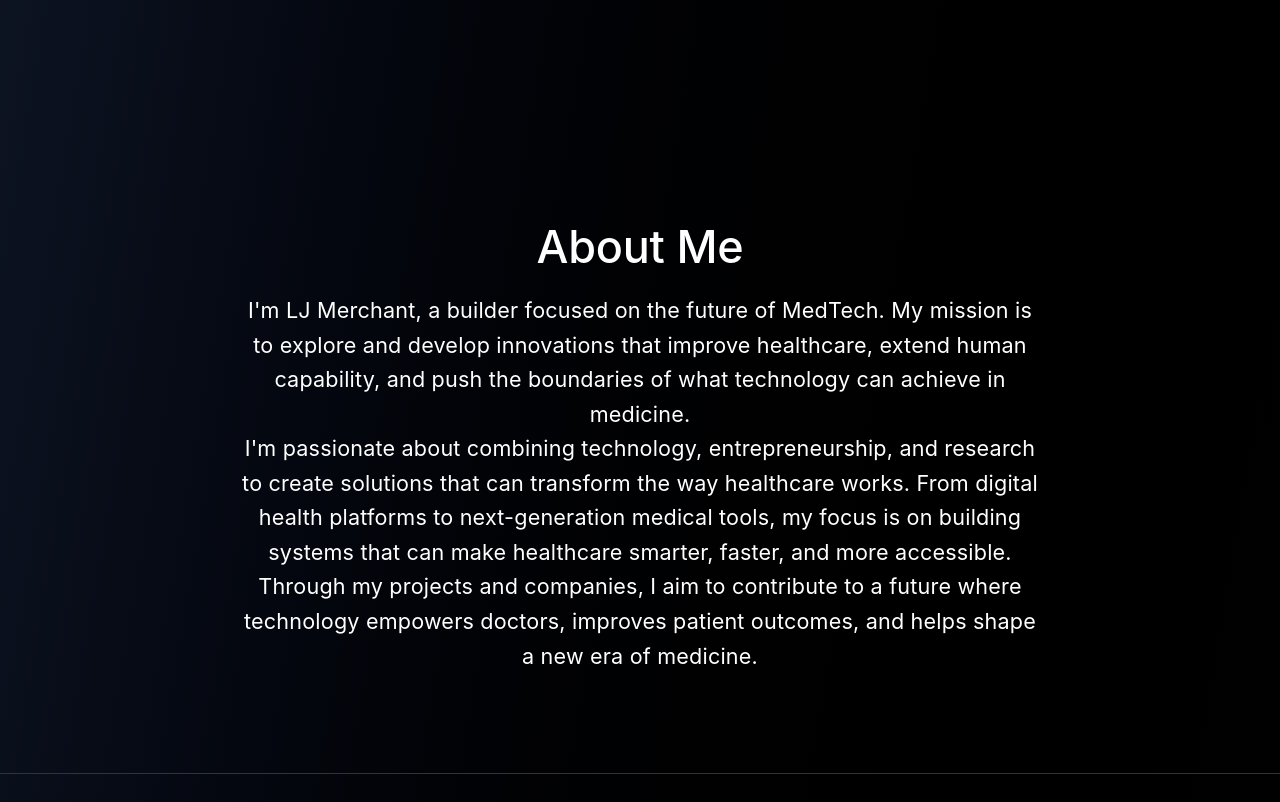
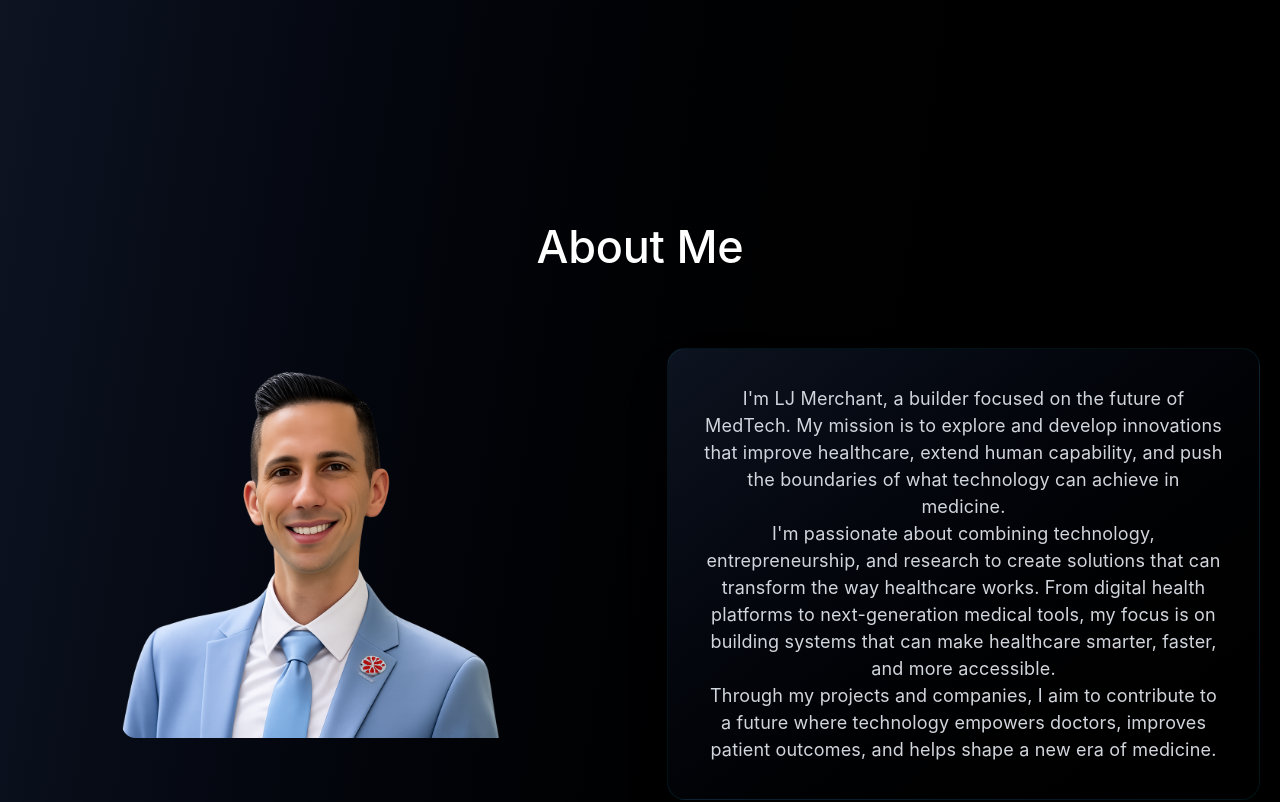
Before and after one commit to Abuhuuraira/ljmerchant_portfolio_website, a React (Vite) app: page / in a window 1280 px wide. Shown: the part 680-1482 px from the top of the page. Built offline with nearby package versions, Linux system fonts and the light colour scheme.

Commit message:
Update About Me section with new image and styling improvements

```diff
--- a/src/App.css
+++ b/src/App.css
@@ -52,7 +52,7 @@
 
 .content h2 {
   font-size: 2.5rem;
-  margin-bottom: 20px;
+  margin-bottom: 75px;
   color: var(--text-h);
 }
 
--- a/src/App.jsx
+++ b/src/App.jsx
@@ -3,6 +3,7 @@ import { motion } from 'framer-motion';
 import { VerticalTimeline, VerticalTimelineElement } from 'react-vertical-timeline-component';
 import 'react-vertical-timeline-component/style.min.css';
 import emailjs from 'emailjs-com';
+import ljmerchantImage from './assets/limerchantimage.png';
 import Navbar from './components/Navbar';
 import Footer from './components/Footer';
 import Statistics from './components/Statistics';
@@ -64,24 +65,57 @@ function App() {
       </section>
 
       {/* About Me */}
-      <section id="about" className="section pt-20">
-        <motion.div
+      <section id="about" className="section pt-15">
+        <motion.h2
           initial={{ opacity: 0 }}
           whileInView={{ opacity: 1 }}
           transition={{ duration: 1 }}
           className="content"
         >
-          <h2>About Me</h2>
-          <p>
+          <h2>About Me
+            </h2>
+        </motion.h2>
+        <motion.div
+          initial={{ opacity: 0 }}
+          whileInView={{ opacity: 1 }}
+          transition={{ duration: 1 }}
+          className="grid grid-cols-1 md:grid-cols-2 gap-12 items-stretch"
+        >
+          {/* Image Column */}
+          <motion.div
+            initial={{ opacity: 0, x: -50 }}
+            whileInView={{ opacity: 1, x: 0 }}
+            transition={{ duration: 1 }}
+            className="flex justify-center"
+            style={{ height: '390px' }}
+          >
+            <img
+              src={ljmerchantImage}
+              alt="LJ Merchant"
+              className="rounded-xl shadow-4xl "
+            />
+          </motion.div>
+
+          {/* Text Column */}
+          <motion.div
+            initial={{ opacity: 0, x: 50 }}
+            whileInView={{ opacity: 1, x: 0 }}
+            transition={{ duration: 1 }}
+            className="relative"
+          >
+            <div className="bg-gradient-to-br from-gray-900/80 to-black/80 backdrop-blur-sm p-6 md:p-8 rounded-2xl shadow-2xl border border-cyan-500/10">
+              <p className="text-base mb-4 text-gray-300">
                 I'm LJ Merchant, a builder focused on the future of MedTech. My mission is to explore and develop innovations that improve healthcare,
                 extend human capability, and push the boundaries of what technology can achieve in medicine.
               </p>
-          <p>
+              <p className="text-base mb-4 text-gray-300">
                 I'm passionate about combining technology, entrepreneurship, and research to create solutions that can transform the way healthcare works. From digital health platforms to next-generation medical tools, my focus is on building systems that can make healthcare smarter, faster, and more accessible.
               </p>
-          <p>
+              <p className="text-base text-gray-300">
                 Through my projects and companies, I aim to contribute to a future where technology empowers doctors, improves patient outcomes, and helps shape a new era of medicine.
               </p>
+            </div>
+          </motion.div>
         </motion.div>
       </section>
 
```
Also changed, not shown: src/assets/limerchantimage.png (added). Lines whose indentation alone changed are shown as unchanged.
